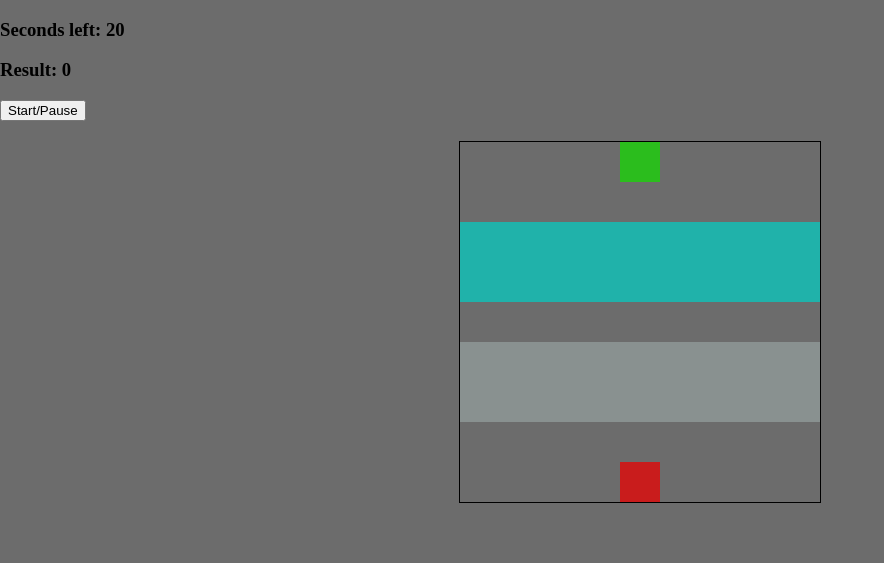
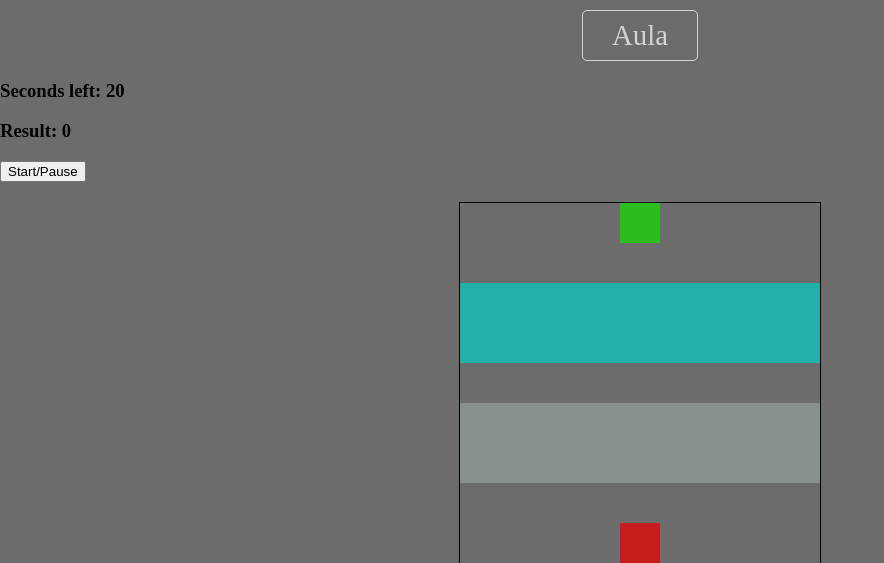
Before and after one commit to igorRicci/javascript-studies, a PHP site: page / in a window 1280 px wide. Shown: the top 563 px of the page, without its empty margins (0-884 px from the left). Run offline with PHP 8.4, Linux system fonts and the light colour scheme.

Commit message:
add link to yt class

```diff
--- a/app.js
+++ b/app.js
@@ -13,21 +13,16 @@ function moveFrog(e) {
 
   switch (e.key) {
     case 'ArrowLeft':
-      console.log('move left');
       if (currentSquare % width !== 0) currentSquare -= 1;
       break
     case 'ArrowRight':
-      console.log('move right');
       if (currentSquare % width < (width - 1)) currentSquare += 1;
       break
     case 'ArrowUp':
-      console.log('move Up');
       if (currentSquare - width >= 0) currentSquare -= width;
       break
     case 'ArrowDown':
-      console.log('move Down');
-      if (currentSquare + width < 81) currentSquare += width;
-
+      if (currentSquare + width < width * width) currentSquare += width;
       break
     default:
       console.log('invalid key');
--- a/index.html
+++ b/index.html
@@ -8,6 +8,7 @@
   <title>Frogger</title>
 </head>
 <body>
+  <div class="link-div"><a href="https://youtu.be/8T3naEnr67o?t=2134" target="_blank" id="link-yt">Aula</a></div>
 
   <h3>Seconds left: <span id="time-left">20</span></h3>
   <h3>Result: <span id="result">0</span></h3>
--- a/style.css
+++ b/style.css
@@ -44,3 +44,25 @@ body {
 .tomato {
   background-color: rgb(201, 28, 28);
 }
+
+#link-yt {
+  text-align: center;
+  color: #d4d4d4;
+  text-decoration: none;
+  font-size: 1.8rem;
+  border: 1px solid #d4d4d4;
+  padding: 0.5rem 1.8rem;
+  border-radius: 5px;
+  margin-top: 10px;
+}
+
+#link-yt:hover {
+  color: #ffffff;
+  border: 1px solid white;
+}
+
+.link-div {
+  display: flex;
+  align-items: center;
+  justify-content: center;
+}
```
